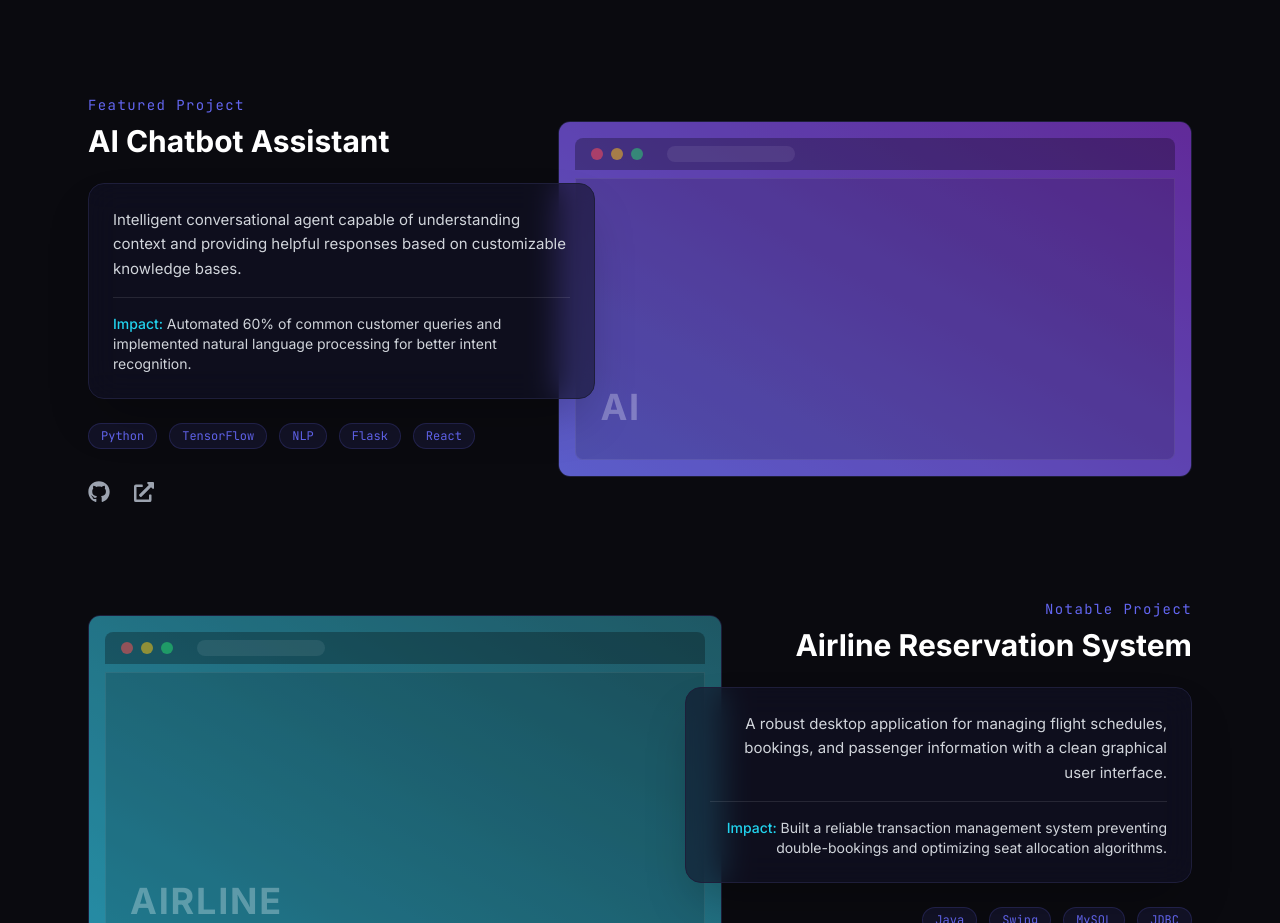
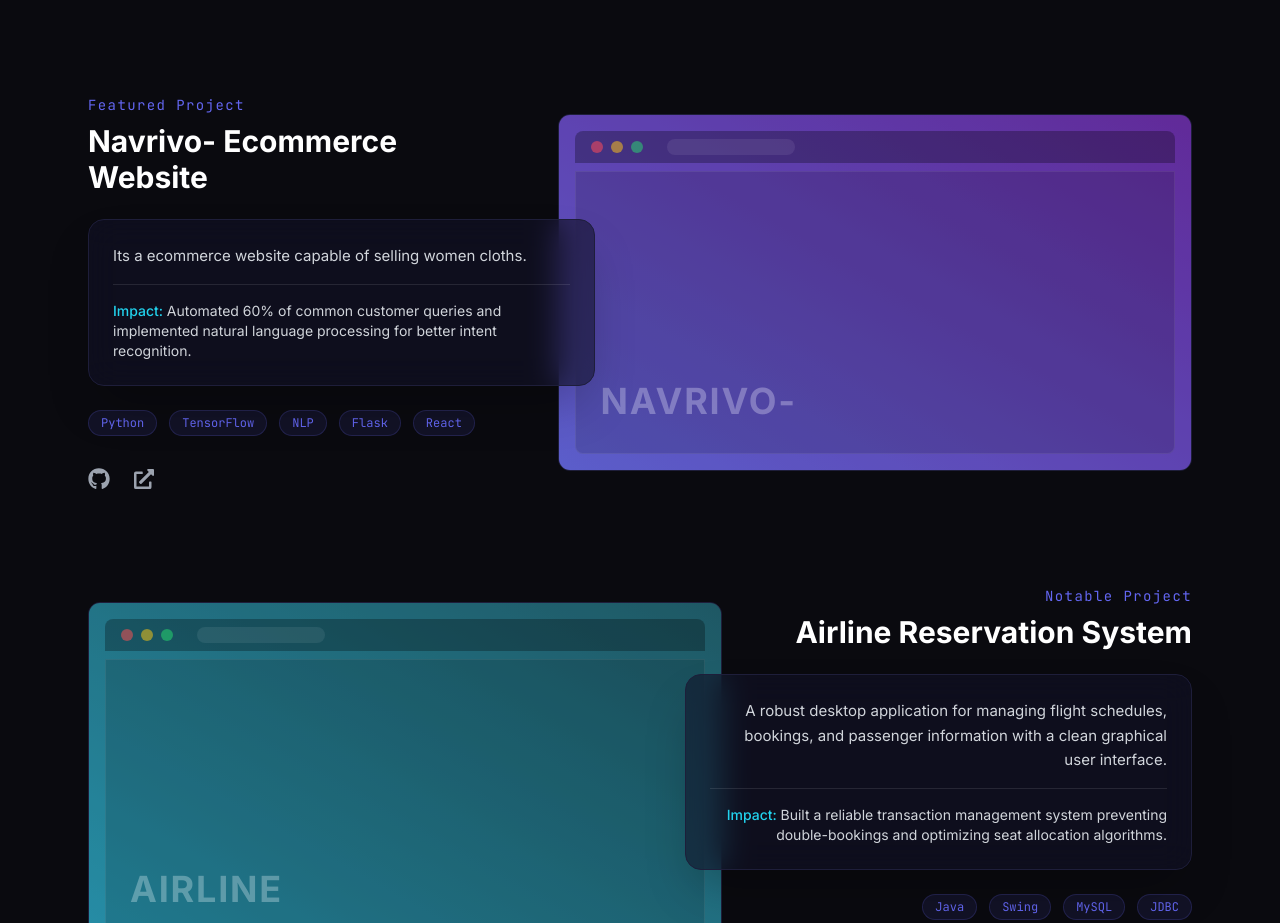
Before and after one commit to 18ayushyadav/portfolio, a React (Vite) app: page / in a window 1280 px wide. Shown: the part 3207-4130 px from the top of the page. Built offline with nearby package versions, Linux system fonts and the light colour scheme.

Commit message:
Update Projects.jsx

```diff
--- a/src/components/Projects.jsx
+++ b/src/components/Projects.jsx
@@ -14,13 +14,13 @@ const projects = [
     featured: true
   },
   {
-    title: 'AI Chatbot Assistant',
-    description: 'Intelligent conversational agent capable of understanding context and providing helpful responses based on customizable knowledge bases.',
+    title: 'Navrivo- Ecommerce Website',
+    description: 'Its a ecommerce website capable of selling women cloths.',
     problemSolved: 'Automated 60% of common customer queries and implemented natural language processing for better intent recognition.',
     image: 'bg-gradient-to-bl from-purple-800 to-primary',
     tech: ['Python', 'TensorFlow', 'NLP', 'Flask', 'React'],
-    github: 'https://github.com',
-    demo: 'https://demo.com',
+    github: null,
+    demo: 'https://dlc-store.vercel.app/',
     featured: true
   },
   {
```
